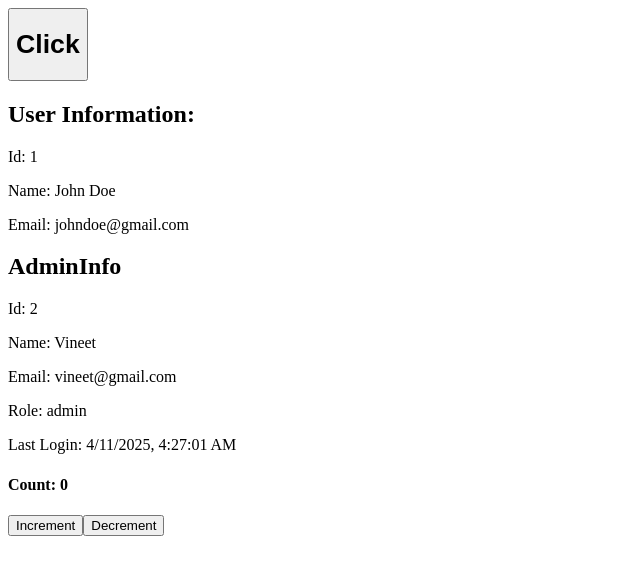
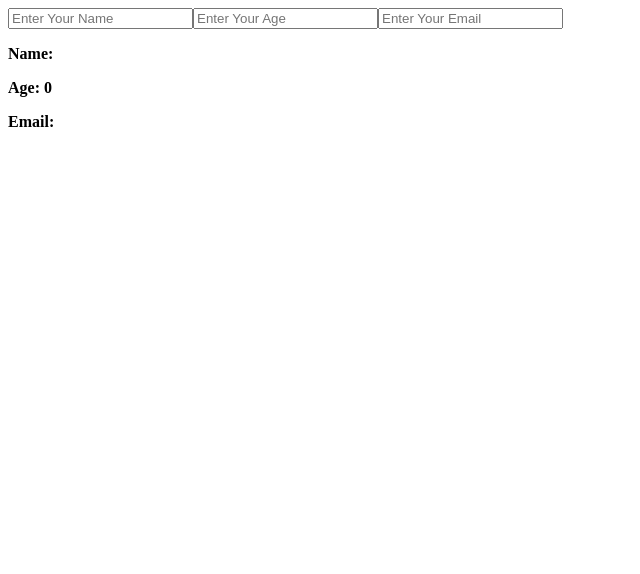
Before and after one commit to VineetPrajapati/typescript, a React (Vite) app in the folder practice/typescript/: page / in a window 1280 px wide. Shown: the top 574 px of the page, without its empty margins (0-640 px from the left). Built offline with nearby package versions, Linux system fonts and the light colour scheme.

Commit message:
UserProfile

```diff
--- a/practice/typescript/src/App.tsx
+++ b/practice/typescript/src/App.tsx
@@ -1,33 +1,34 @@
-import AdminInfo from "./components/AdminInfo";
-import Button from "./components/Button";
-import Counter from "./components/Counter";
-import UserInfo from "./components/UserInfo";
-import { Admin, User } from "./types/type";
-const user: User = {
-  id: 1,
-  name: "John Doe",
-  email: "johndoe@gmail.com",
-};
-const admin: Admin = {
-  id: 2,
-  name: "Vineet",
-  email: "vineet@gmail.com",
-  role: "admin",
-  lastLogin: new Date(),
-};
+// import AdminInfo from "./components/AdminInfo";
+// import Button from "./components/Button";
+// import Counter from "./components/Counter";
+// import UserInfo from "./components/UserInfo";
+import UserProfile from "./components/UserProfile";
+// import { Admin, User } from "./types/type";
+// const user: User = {
+//   id: 1,
+//   name: "John Doe",
+//   email: "johndoe@gmail.com",
+// };
+// const admin: Admin = {
+//   id: 2,
+//   name: "Vineet",
+//   email: "vineet@gmail.com",
+//   role: "admin",
+//   lastLogin: new Date(),
+// };
 
 const App = () => {
   return (
     <div>
-      <Button
+      {/* <Button
         label="Click"
         onClick={() => console.log("Clicked")}
         disabled={false}
       />
       <UserInfo user={user} />
       <AdminInfo admin={admin} />
-      <Counter />
-
+      <Counter /> */}
+      <UserProfile />
     </div>
   );
 };
--- /dev/null
+++ b/practice/typescript/src/components/UserProfile.tsx
@@ -0,0 +1,60 @@
+import { useState } from "react";
+
+interface UserProfileState {
+  name: string;
+  age: number;
+  email: string;
+}
+
+const UserProfile = () => {
+  const [profile, setProfile] = useState<UserProfileState>({
+    name: "",
+    age: 0,
+    email: "",
+  });
+  const handelNameChange = (name: string) => {
+    setProfile((prev) => ({ ...prev, name }));
+  };
+  const handelAgeChange = (age: string) => {
+    setProfile((prev) => ({ ...prev, age: Number(age) }));
+  };
+  const handelEmailChange = (email: string) => {
+    setProfile((prev) => ({ ...prev, email }));
+  };
+  return (
+    <section>
+      <input
+        type="text"
+        value={profile.name}
+        placeholder="Enter Your Name"
+        onChange={(e) => handelNameChange(e.target.value)}
+      />
+      <input
+        type="text"
+        value={profile.age > 0 ? profile.age : ""}
+        placeholder="Enter Your Age"
+        onChange={(e) => handelAgeChange(e.target.value)}
+      />
+      <input
+        type="text"
+        value={profile.email}
+        placeholder="Enter Your Email"
+        onChange={(e) => handelEmailChange(e.target.value)}
+      />
+
+      <div>
+        <p>
+          <strong>Name: {profile.name}</strong>
+        </p>
+        <p>
+          <strong>Age: {profile.age}</strong>
+        </p>
+        <p>
+          <strong>Email: {profile.email}</strong>
+        </p>
+      </div>
+    </section>
+  );
+};
+
+export default UserProfile;
```
